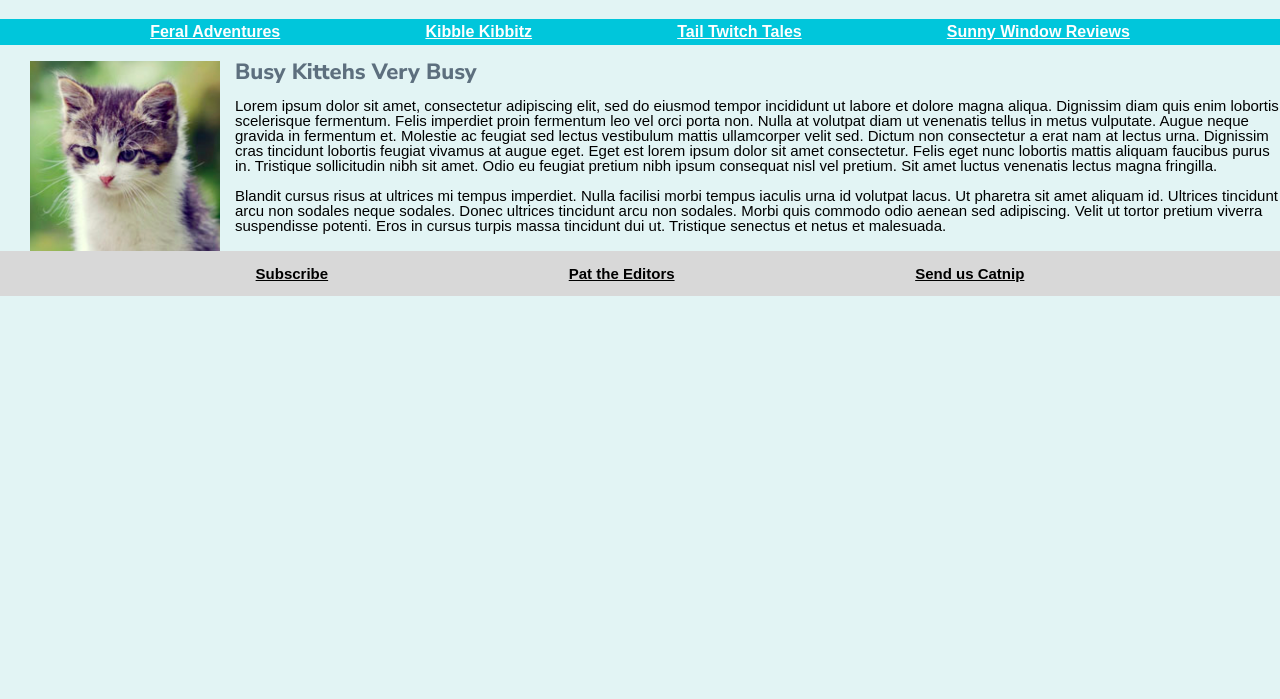
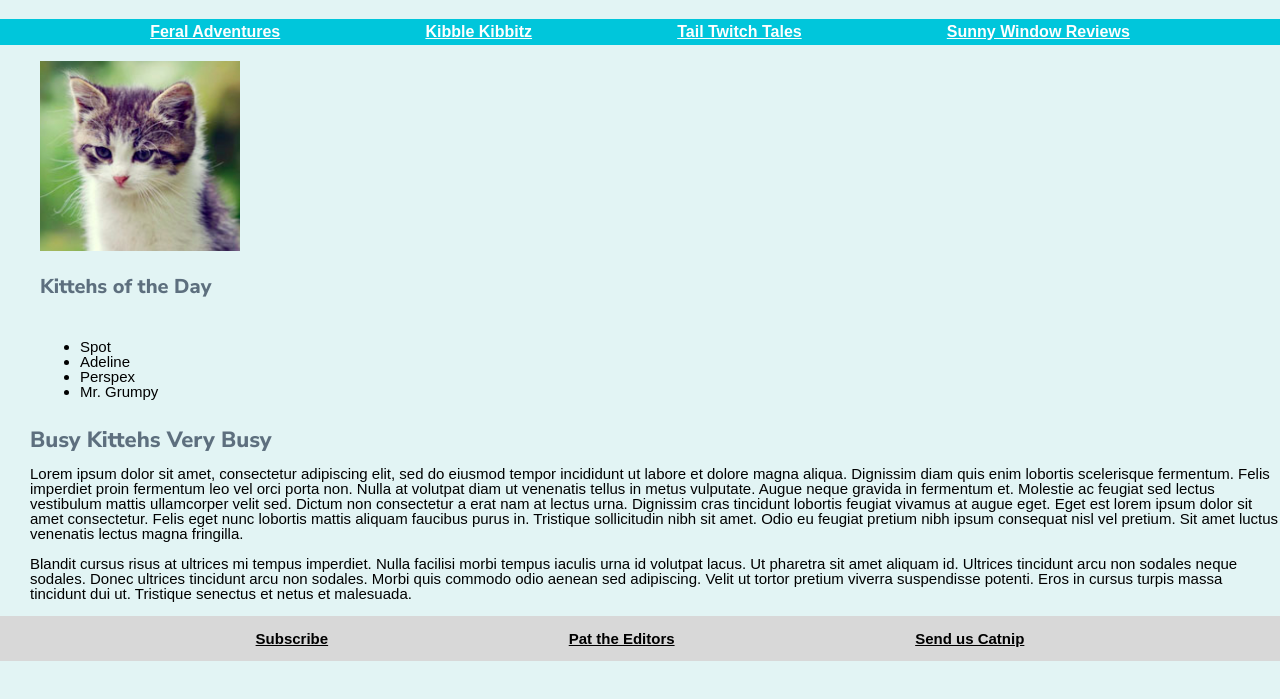
Before and after one commit to LaurenMcCall/TheDailyKitteh, a website built with Vite: page index.html in a window 1280 px wide. Shown: the part 75-774 px from the top of the page. Built offline with nearby package versions, Linux system fonts and the light colour scheme; a web font is replaced by a local one.

Commit message:
Added h4 and list under kitteh image

```diff
--- a/index.html
+++ b/index.html
@@ -22,13 +22,23 @@
           <li><a href="#" class="menuClass">Sunny Window Reviews</a></li>
         </ul>
       </nav>
-      <div class="media">
+      <figure>
         <img
           src="images/kitteh.png"
           class="media-object"
           alt="cute gray and white kitten"
           height="190px"
+          width="200px"
         />
+        <h4>Kittehs of the Day</h4>
+        <ul>
+          <li>Spot</li>
+          <li>Adeline</li>
+          <li>Perspex</li>
+          <li>Mr. Grumpy</li>
+        </ul>
+      </figure>
+      <div class="media">
         <div class="media-body">
           <h3 class="media-heading">Busy Kittehs Very Busy</h3>
 
--- a/src/style.css
+++ b/src/style.css
@@ -28,6 +28,10 @@ h3 {
   font: 22px / 1 'Nunito Sans', sans-serif;
   color: var(--gray);
   font-weight: 900;
+}
+h4 {
+  font: 20px/ 1 'Nunito Sans', sans-serif;
+  color: var(--gray);
 }
 
 .menu {
@@ -78,3 +82,7 @@ a.menuClass:hover {
 a {
   color: black;
 }
+figure {
+  display: flex;
+  flex-direction: column;
+}
```
